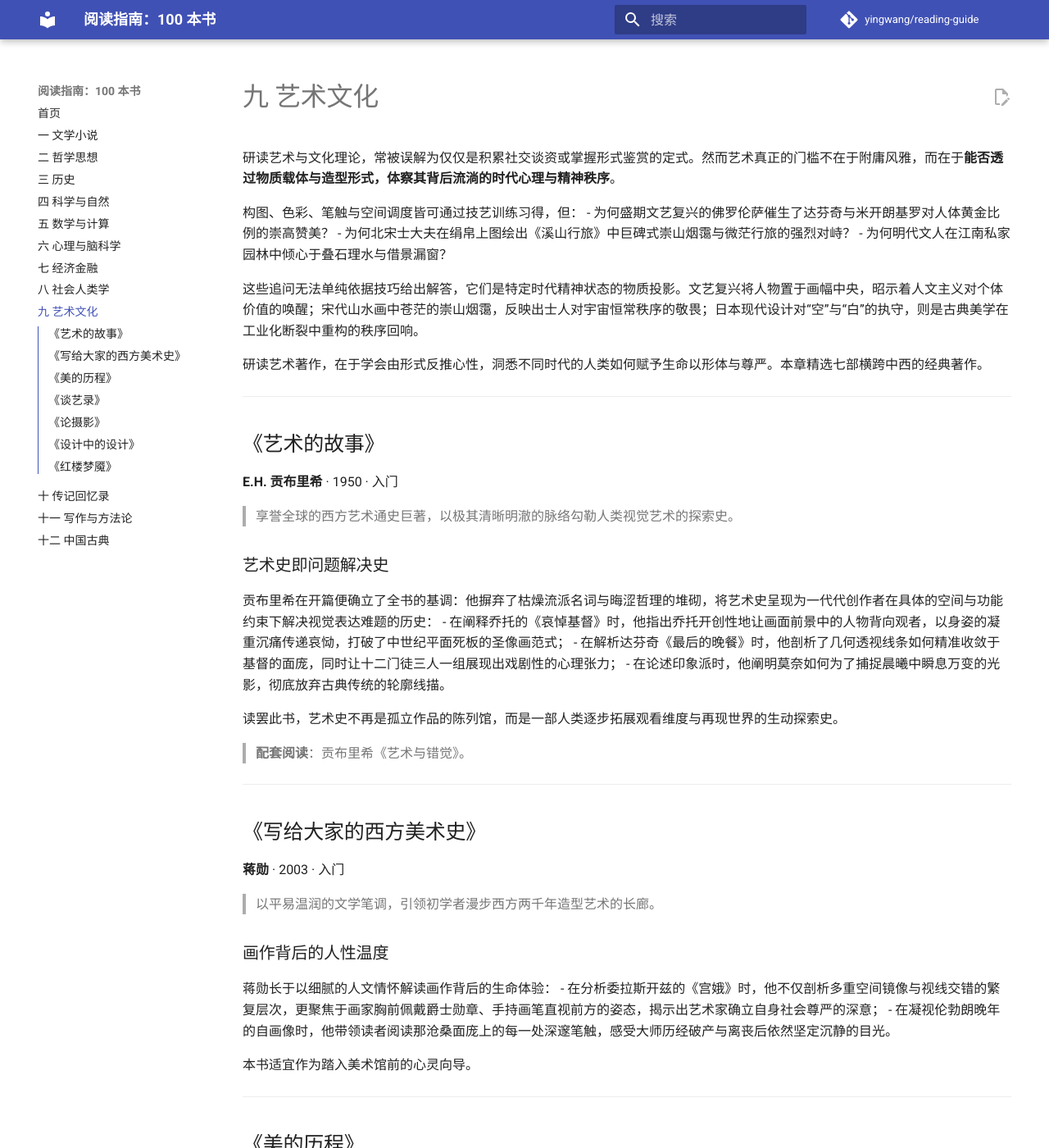
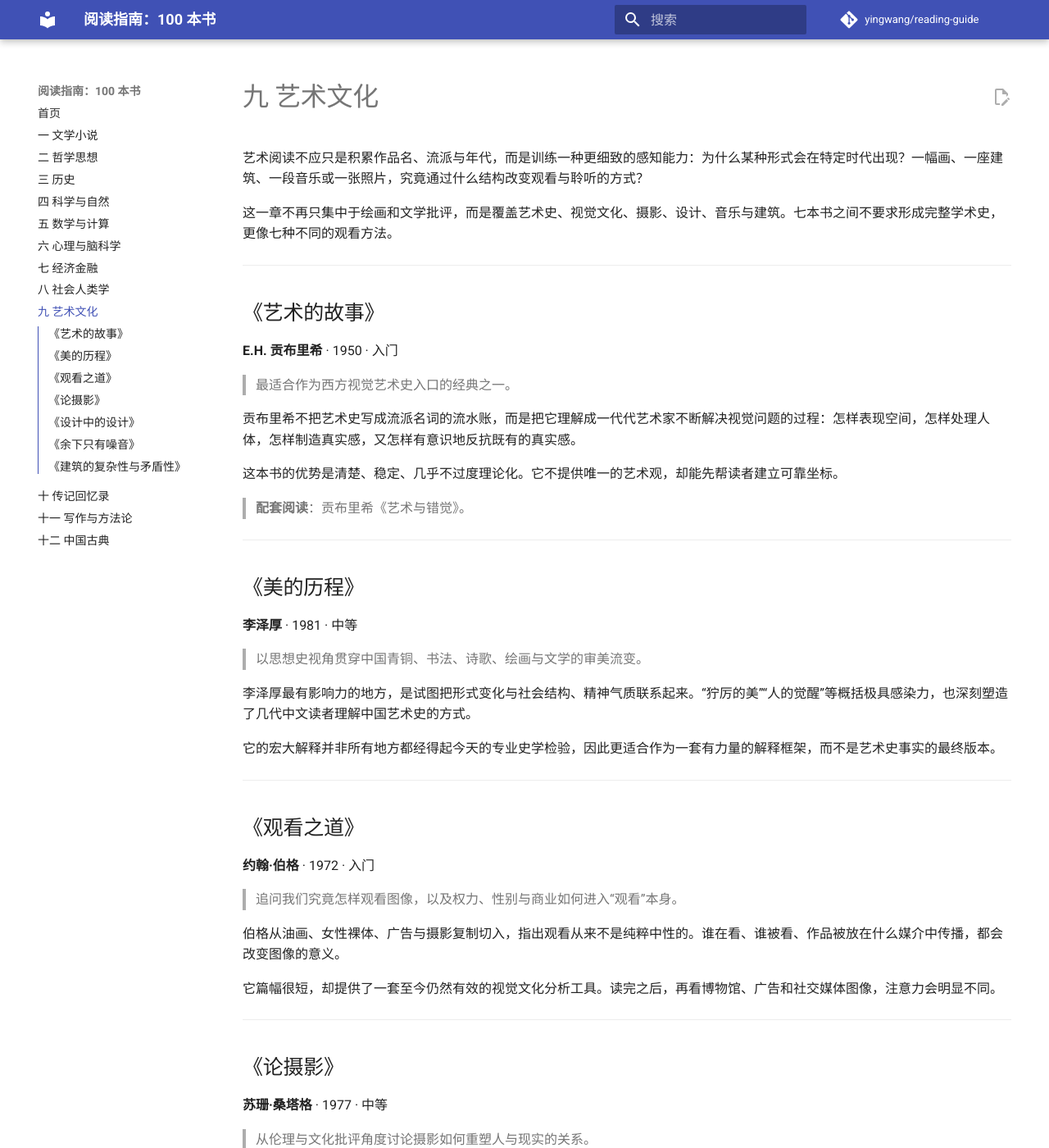
Before and after one commit to yingwang/reading-guide, an MkDocs documentation site: the page built from docs/chapters/09-arts.md, in a window 1280 px wide and 1400 px high. Shown: the whole window at 82% size. Built offline with MkDocs 1.6.1 and Material for MkDocs 9.7.7, drawn with Linux system fonts in a browser that asks for light colours; comment, search, counter and statistics services are not loaded; some of the changed text lies outside the part shown.

Commit message:
Broaden arts chapter to music and architecture

```diff
--- a/docs/chapters/09-arts.md
+++ b/docs/chapters/09-arts.md
@@ -1,15 +1,8 @@
 # 九 艺术文化
 
-研读艺术与文化理论，常被误解为仅仅是积累社交谈资或掌握形式鉴赏的定式。然而艺术真正的门槛不在于附庸风雅，而在于**能否透过物质载体与造型形式，体察其背后流淌的时代心理与精神秩序**。
+艺术阅读不应只是积累作品名、流派与年代，而是训练一种更细致的感知能力：为什么某种形式会在特定时代出现？一幅画、一座建筑、一段音乐或一张照片，究竟通过什么结构改变观看与聆听的方式？
 
-构图、色彩、笔触与空间调度皆可通过技艺训练习得，但：
-- 为何盛期文艺复兴的佛罗伦萨催生了达芬奇与米开朗基罗对人体黄金比例的崇高赞美？
-- 为何北宋士大夫在绢帛上图绘出《溪山行旅》中巨碑式崇山烟霭与微茫行旅的强烈对峙？
-- 为何明代文人在江南私家园林中倾心于叠石理水与借景漏窗？
-
-这些追问无法单纯依据技巧给出解答，它们是特定时代精神状态的物质投影。文艺复兴将人物置于画幅中央，昭示着人文主义对个体价值的唤醒；宋代山水画中苍茫的崇山烟霭，反映出士人对宇宙恒常秩序的敬畏；日本现代设计对“空”与“白”的执守，则是古典美学在工业化断裂中重构的秩序回响。
-
-研读艺术著作，在于学会由形式反推心性，洞悉不同时代的人类如何赋予生命以形体与尊严。本章精选七部横跨中西的经典著作。
+这一章不再只集中于绘画和文学批评，而是覆盖艺术史、视觉文化、摄影、设计、音乐与建筑。七本书之间不要求形成完整学术史，更像七种不同的观看方法。
 
 ---
 
@@ -17,34 +10,13 @@
 
 **E.H. 贡布里希** · 1950 · 入门
 
-> 享誉全球的西方艺术通史巨著，以极其清晰明澈的脉络勾勒人类视觉艺术的探索史。
+> 最适合作为西方视觉艺术史入口的经典之一。
 
-### 艺术史即问题解决史
+贡布里希不把艺术史写成流派名词的流水账，而是把它理解成一代代艺术家不断解决视觉问题的过程：怎样表现空间，怎样处理人体，怎样制造真实感，又怎样有意识地反抗既有的真实感。
 
-贡布里希在开篇便确立了全书的基调：他摒弃了枯燥流派名词与晦涩哲理的堆砌，将艺术史呈现为一代代创作者在具体的空间与功能约束下解决视觉表达难题的历史：
-- 在阐释乔托的《哀悼基督》时，他指出乔托开创性地让画面前景中的人物背向观者，以身姿的凝重沉痛传递哀恸，打破了中世纪平面死板的圣像画范式；
-- 在解析达芬奇《最后的晚餐》时，他剖析了几何透视线条如何精准收敛于基督的面庞，同时让十二门徒三人一组展现出戏剧性的心理张力；
-- 在论述印象派时，他阐明莫奈如何为了捕捉晨曦中瞬息万变的光影，彻底放弃古典传统的轮廓线描。
-
-读罢此书，艺术史不再是孤立作品的陈列馆，而是一部人类逐步拓展观看维度与再现世界的生动探索史。
+这本书的优势是清楚、稳定、几乎不过度理论化。它不提供唯一的艺术观，却能先帮读者建立可靠坐标。
 
 > **配套阅读**：贡布里希《艺术与错觉》。
-
----
-
-## 《写给大家的西方美术史》
-
-**蒋勋** · 2003 · 入门
-
-> 以平易温润的文学笔调，引领初学者漫步西方两千年造型艺术的长廊。
-
-### 画作背后的人性温度
-
-蒋勋长于以细腻的人文情怀解读画作背后的生命体验：
-- 在分析委拉斯开兹的《宫娥》时，他不仅剖析多重空间镜像与视线交错的繁复层次，更聚焦于画家胸前佩戴爵士勋章、手持画笔直视前方的姿态，揭示出艺术家确立自身社会尊严的深意；
-- 在凝视伦勃朗晚年的自画像时，他带领读者阅读那沧桑面庞上的每一处深邃笔触，感受大师历经破产与离丧后依然坚定沉静的目光。
-
-本书适宜作为踏入美术馆前的心灵向导。
 
 ---
 
@@ -52,35 +24,23 @@
 
 **李泽厚** · 1981 · 中等
 
-> 以宏阔的思想史视野，系统梳理数千年中华审美意识与艺术风貌的流变历程。
+> 以思想史视角贯穿中国青铜、书法、诗歌、绘画与文学的审美流变。
 
-### 中华审美的历史哲学
+李泽厚最有影响力的地方，是试图把形式变化与社会结构、精神气质联系起来。“狞厉的美”“人的觉醒”等概括极具感染力，也深刻塑造了几代中文读者理解中国艺术史的方式。
 
-李泽厚将青铜礼器、汉代石刻、魏晋书法、盛唐诗篇、宋元山水与明清小说熔铸于统一的历史哲学框架中：
-- **商周青铜饕餮纹饰**：被提炼为“**狞厉的美**”，揭示早期奴隶制与早期国家秩序对原始宗教威慑力的借重；
-- **魏晋风度与书法**：被界定为“**人的觉醒**”，展现门阀士人对个体生命风骨与内在品格的自觉追求；
-- **宋元山水画**：被阐发为“**无我之境**”，折射出文人士大夫将精神安顿于天地丘壑的超然情怀。
-
-本书是中国古典美学不可多得的开山与登堂之作。
-
-> **配套阅读**：宗白华《美学散步》。
+它的宏大解释并非所有地方都经得起今天的专业史学检验，因此更适合作为一套有力量的解释框架，而不是艺术史事实的最终版本。
 
 ---
 
-## 《谈艺录》
+## 《观看之道》
 
-**钱钟书** · 1948 · 进阶
+**约翰·伯格** · 1972 · 入门
 
-> 融汇中西诗学与文论精粹的札记体巨著，展现博通古今的智性机锋。
+> 追问我们究竟怎样观看图像，以及权力、性别与商业如何进入“观看”本身。
 
-### 贯通中西的诗学考辨
+伯格从油画、女性裸体、广告与摄影复制切入，指出观看从来不是纯粹中性的。谁在看、谁被看、作品被放在什么媒介中传播，都会改变图像的意义。
 
-《谈艺录》以典雅的文言写就，征引广博，极富学理深度。钱钟书打破学科与时代的藩篱，将中国传统诗话与西方哲学、美学、修辞学并置对读：
-- 在辨析王维“诗中有画”的千古评断时，他旁征博引柯勒律治、黑格尔、莱辛《拉奥孔》与苏轼的论辩，指出诗歌所营造的虚实相生、青霭入看无之境，开拓出造型艺术无法直观呈现的丰富想象维度。
-
-研读此书，能够深切领略比较文学与诗学批评的至高造诣。
-
-> **配套阅读**：钱钟书《管锥编》。
+它篇幅很短，却提供了一套至今仍然有效的视觉文化分析工具。读完之后，再看博物馆、广告和社交媒体图像，注意力会明显不同。
 
 ---
 
@@ -88,17 +48,13 @@
 
 **苏珊·桑塔格** · 1977 · 中等
 
-> 从文化批评与伦理哲学的高度，深刻解构机械复制时代影像与真实世界的关系。
+> 从伦理与文化批评角度讨论摄影如何重塑人与现实的关系。
 
-### 影像干预与道德麻木
+摄影既是记录，也是选择；既扩大了见证能力，也可能把现实变成可以无穷消费的图像。桑塔格讨论旅游摄影、战争影像、苦难观看和图像复制，真正关心的是：当世界越来越通过照片被认识，我们是否也越来越难直接面对世界本身？
 
-桑塔格以犀利的批判锋芒，探讨照相技术的普及如何重塑人类的感知结构。她指出：
-- 摄影并非单纯客观记录现实，而是一种带有占有、美化与归类性质的视觉干预；
-- 影像的大量生产一方面拓展了大众的见证视野，另一方面又可能在无休止的视觉消费中钝化人们对真实苦难的同理与行动力（苦难被消费为美学奇观）。
+它并不是摄影技术书，而是一部关于图像社会的经典。
 
-这部跨越半个世纪的论著在智能手机与短视频泛滥的当下，愈发显现出其冷峻的预警价值。
-
-> **配套阅读**：约翰·伯格《观看之道》。
+> **配套阅读**：桑塔格《旁观他人之痛苦》。
 
 ---
 
@@ -106,20 +62,34 @@
 
 **原研哉** · 2003 · 入门
 
-> 日本设计大师阐述无印良品美学哲学与现代日常器物设计的代表作。
+> 从日常器物、信息传达与“重新设计”讨论设计如何改变人的感知。
 
-### “RE-DESIGN”与日常觉醒
+原研哉最值得读的不是无印良品式视觉风格，而是他对“设计”的定义：并非给物体添加装饰，而是重新发现日常生活中已经被习惯遮蔽的问题。
 
-原研哉生动阐明其核心设计观：**优秀的设计绝非流于形式的繁复炫技，而在于重新审视日常生活的本质，唤醒被习惯所遮蔽的感知**。
-
-书中对坂茂将卷纸芯改良为方管的案例解析尤为精彩：一个细微的几何改动，同时兼顾了物流仓储的紧凑、抽取时阻尼感对节约用纸的心理提示，以及废弃后的便捷压平。全书展现了克制、留白与深切关照生活的东方设计哲学。
+好的设计常常不是让东西看起来更多，而是让人与信息、空间和器物之间的关系变得更清楚。
 
 ---
 
-## 《红楼梦魇》
+## 《余下只有噪音》
 
-**张爱玲** · 1977 · 中等
+**亚历克斯·罗斯** · 2007 · 中等
 
-> 文学天才以极尽敏锐的细读功力，历经十年考据《红楼梦》版本流变与曹雪芹构思演进的奇书。
+> 从马勒、斯特拉文斯基到极简主义，讲述二十世纪音乐如何与战争、政治和现代生活彼此纠缠。
 
-张爱玲以小说家体察小说家的方式，抽丝剥茧分析甲戌本、庚辰本等不同传抄本的文字异同、八十回前后的文字密度与伏线呼应，展现了顶级创作者面对古典文本时洞若观火的惊人审美直觉。
+音乐很难只靠文字解释，因此这本书最适合边读边听。罗斯不要求读者先掌握复杂乐理，而是把作品放回历史现场：现代主义为什么会追求不协和？极权政治如何利用音乐？爵士、电子音乐和极简主义为什么会改变古典音乐的边界？
+
+它补上了这份书单长期缺失的“听觉艺术”维度。
+
+---
+
+## 《建筑的复杂性与矛盾性》
+
+**罗伯特·文丘里** · 1966 · 进阶
+
+> 现代建筑史中反对纯粹主义、重新承认矛盾与复杂性的关键文本。
+
+文丘里反对现代主义“少即是多”的单一路线，主张真正丰富的建筑往往同时容纳秩序与例外、整体与碎片、传统与现代。
+
+这本书并不适合作为建筑史启蒙教材，却非常适合作为已经看过一些建筑之后的第二步：它提醒人，形式上的整洁并不天然等于思想上的高级，复杂性本身也可以是一种秩序。
+
+> **配套阅读**：若希望先建立建筑史基础，可读一本可靠的世界建筑史通论后再进入本书。
```
